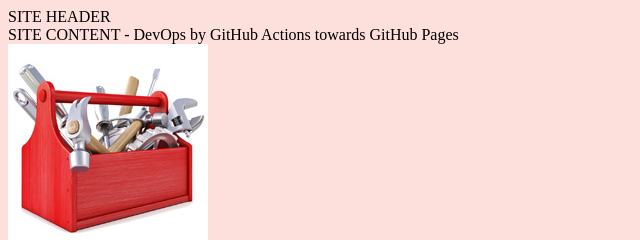
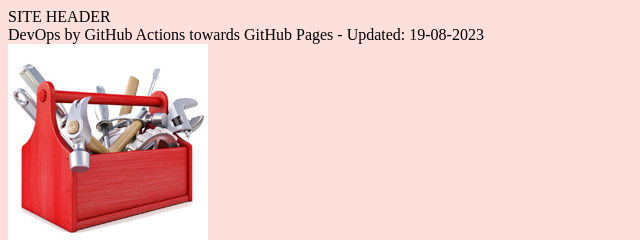
Before and after one commit to persteenolsen/gh-actions-two, a plain HTML site: page index.html in a window 1280 px wide. Shown: the top 240 px of the page, 0-640 px from the left. Drawn offline with Linux system fonts and the light colour scheme.

Commit message:
deploy: a9136093e430de9cc88c2f2af953681302001c99

```diff
--- a/index.html
+++ b/index.html
@@ -13,7 +13,7 @@
 
 
     <div class="content">
-      <div>SITE CONTENT - DevOps by GitHub Actions towards GitHub Pages</div>
+      <div>DevOps by GitHub Actions towards GitHub Pages - Updated: 19-08-2023</div>
       <img src="assets/images/build-tools.jpg" />
     </div>
 
```
